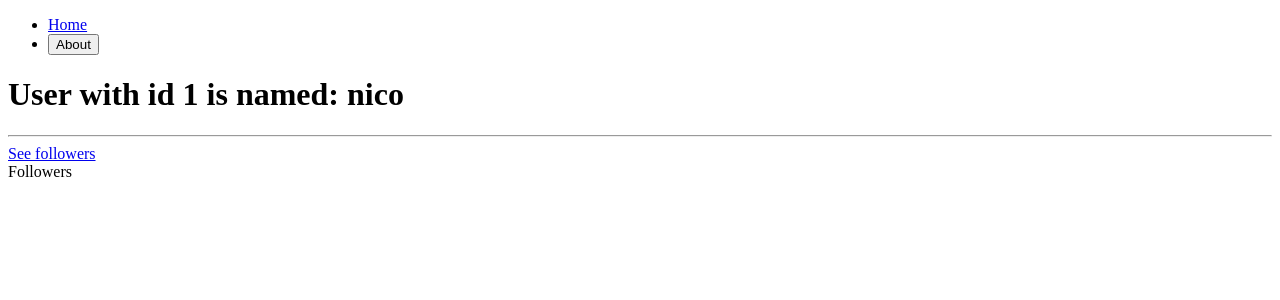
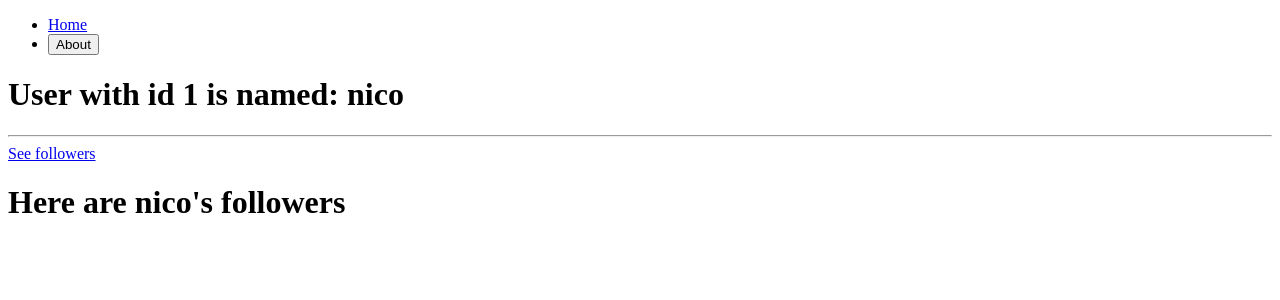
Before and after one commit to wwwkimminja/react_ts, a React (Create React App) app: page /users/1/followers in a window 1280 px wide. Shown: the top 300 px of the page. Built offline with nearby package versions, Linux system fonts and the light colour scheme.

Commit message:
useOutletContext

```diff
--- a/src/screens/users/Followers.tsx
+++ b/src/screens/users/Followers.tsx
@@ -1,7 +1,13 @@
-import React from 'react'
+import { useOutletContext } from 'react-router-dom'
 
+interface IFollowersContext{
+  nameOfMyUser:string;
+}
 export default function Followers() {
+  const {nameOfMyUser}=useOutletContext<IFollowersContext>();
+
+
   return (
-    <div>Followers</div>
+    <h1>Here are {nameOfMyUser}'s followers</h1>
   )
 }
--- a/src/screens/users/User.tsx
+++ b/src/screens/users/User.tsx
@@ -1,5 +1,5 @@
 import React from 'react'
-import { Link, Outlet, useParams } from 'react-router-dom'
+import { Link, Outlet,useParams } from 'react-router-dom'
 import { users } from '../db'
 
 export default function User() {
@@ -11,7 +11,9 @@
     </h1>
     <hr />
     <Link to="followers">See followers</Link>
-    <Outlet />
+    <Outlet context={{
+      nameOfMyUser:users[Number(userId) - 1].name,
+    }}/>
   </div>
   )
 }
```
